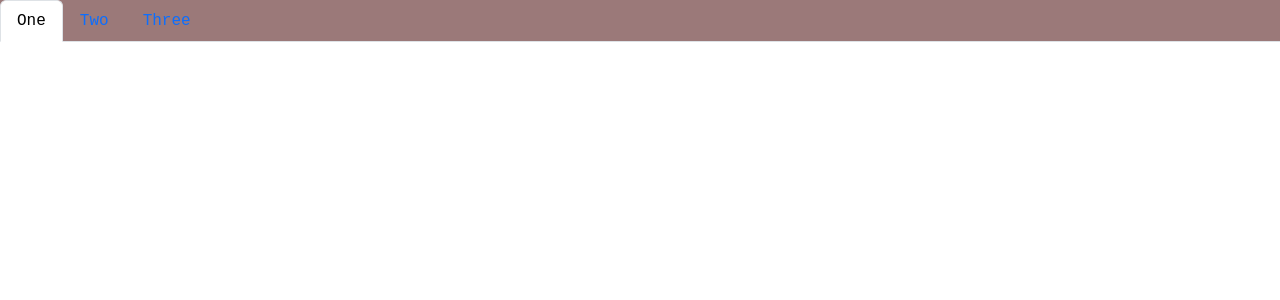
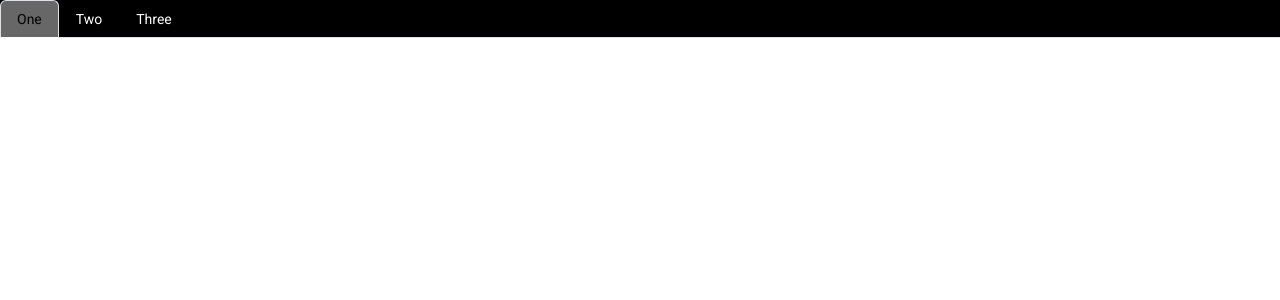
Before and after one commit to SII-Informatica-UMA/ciklum-yadosfitness, an Angular app in the folder YadosFitness/: page / in a window 1280 px wide. Shown: the top 300 px of the page. Built offline with nearby package versions, Linux system fonts and the light colour scheme.

Commit message:
botones nav

```diff
--- a/YadosFitness/src/app/app.component.css
+++ b/YadosFitness/src/app/app.component.css
@@ -3,5 +3,18 @@ body{
 }
 
 .cabecera{
-    background-color: rgb(155, 121, 121);
+    background-color: rgb(0, 0, 0);
 }
+
+.cabecera button{
+    color: white;
+}
+
+.cabecera button:focus{
+    color: black;
+}
+
+.nav-tabs .nav-link.active{
+    background-color: rgb(104, 103, 103);
+    color: black;
+}
--- a/YadosFitness/src/app/app.component.html
+++ b/YadosFitness/src/app/app.component.html
@@ -1,12 +1,6 @@
-<!DOCTYPE html>
-<html lang="en">
-<head>
-  <meta charset="UTF-8">
-  <meta name="viewport" content="width=device-width, initial-scale=1.0">
-  <title>Document</title>
-</head>
-<body>
+
   <div class="cabecera">
+
     <ul ngbNav #nav="ngbNav" [(activeId)]="active" class="nav-tabs">
       <li [ngbNavItem]="1">
         <button ngbNavLink>One</button>
@@ -24,9 +18,4 @@
 
     <div [ngbNavOutlet]="nav" class="mt-2"></div>
 
-
   </div>
-
-
-</body>
-</html>
```
